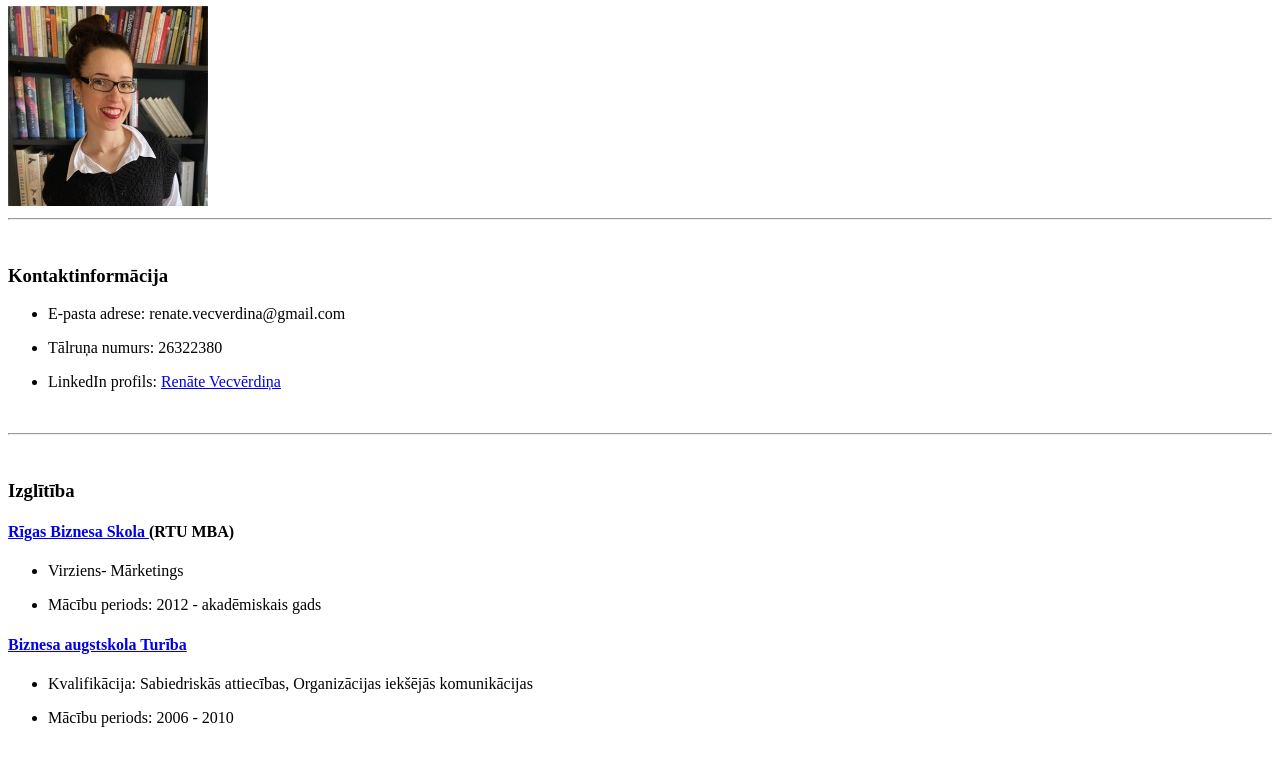
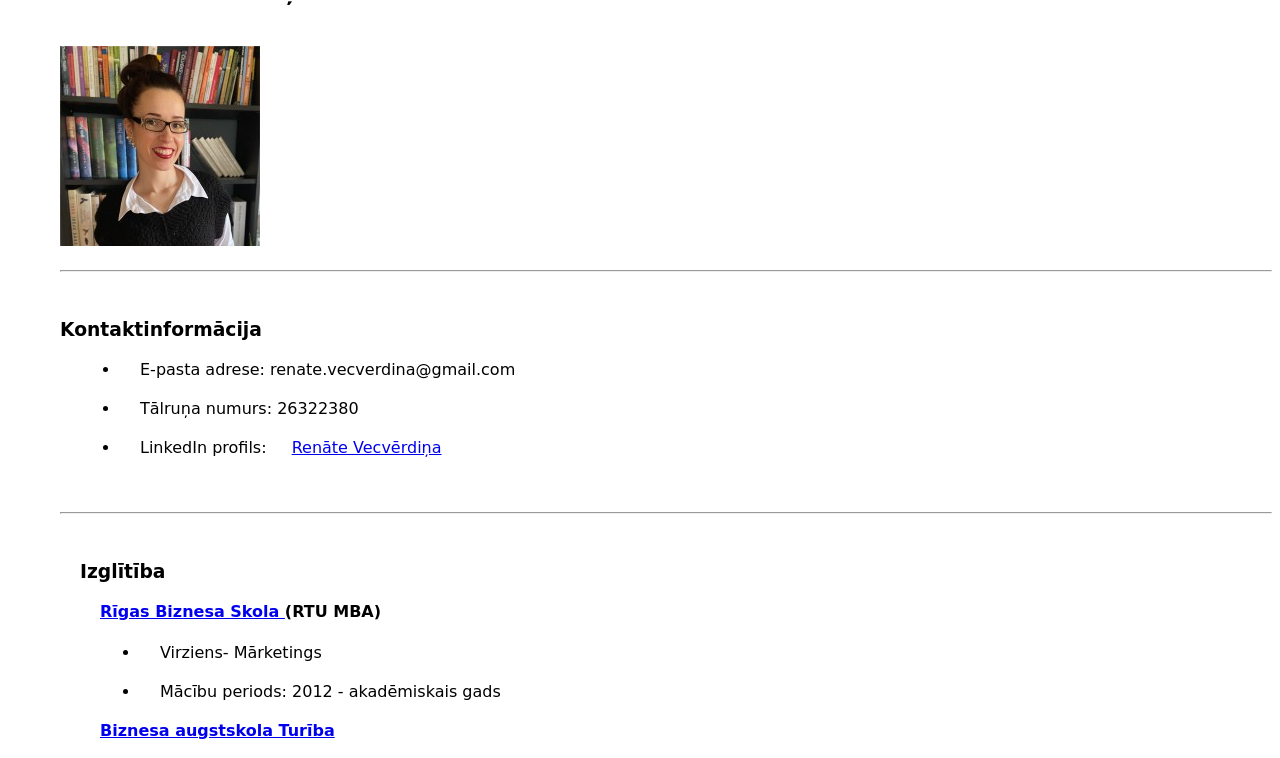
Before and after one commit to RenateVecverdinaSchool/Renate_Vecverdina_CV, a plain HTML site: page index.html in a window 1280 px wide. Shown: the part 121-879 px from the top of the page. Drawn offline with Linux system fonts and the light colour scheme.

Commit message:
CSS file
Updated styling

```diff
--- a/index.html
+++ b/index.html
@@ -5,9 +5,9 @@
     <meta http-equiv="X-UA-Compatible" content="IE=edge">
     <meta name="viewport" content="width=device-width, initial-scale=1.0">
     <title>Renāte Vecvērdiņa CV</title>
+    <link rel="stylesheet" href="style.css"
 </head>
 
-<body>
     <h1>Curriculum Vitae</h1>
     <h2>Renāte Vecvērdiņa</h2>
     <img src="img/RenateVecverdina.jpg">
@@ -17,6 +17,7 @@
     <br>
 
     <div class="kontaktinformacija"></div>
+
     <h3>Kontaktinformācija</h3>
 
     <ul>
@@ -27,7 +28,7 @@
             <p>Tālruņa numurs: 26322380</p>
         </li>
         <li>
-            <p>LinkedIn profils: <a href= "linkedin.com" target="_blank">Renāte Vecvērdiņa</a> </p>
+            <p>LinkedIn profils: <a href= "http://linkedin.com" target="_blank">Renāte Vecvērdiņa</a> </p>
         </li>
     </ul>
 </div>
@@ -86,10 +87,9 @@
                 <li>
                     <p>Periods: 2020.gada augusts - 2021.gada aprīlis</p>
                 </li>
-
-
-
+    </div>
 
 
 </body>
+
 </html>
--- a/style.css
+++ b/style.css
@@ -1,7 +1,8 @@
-@import url('https://fonts.googleapis.com/css2?family=Imperial+Script&display=swap');
-font-family: 'Imperial Script', cursive;
 *{
-    margin:0;
-    padding: 0;
+    @import url('https://fonts.googleapis.com/css2?family=Imperial+Script&display=swap');
+
     font-family: 'Imperial Script', cursive;
+    margin-left: 20px;
+    margin-top: 20px;
+
 }
```
